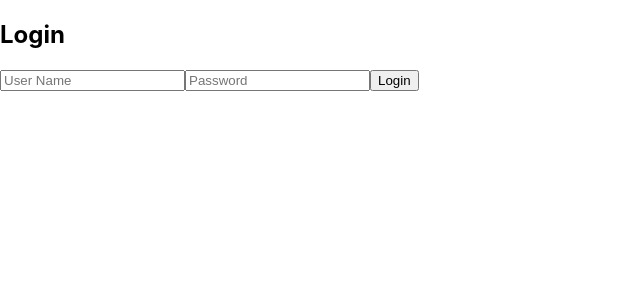
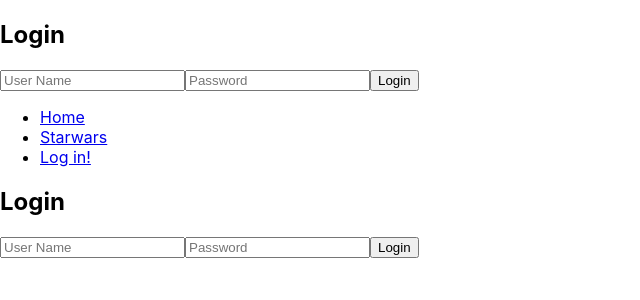
Before and after one commit to fred8728/DAT_3Sem_CA3Frontend, a React (Create React App) app: page /login in a window 1280 px wide. Shown: the top 300 px of the page, without its empty margins (0-640 px from the left). Built offline with nearby package versions, Linux system fonts and the light colour scheme; no server answers.

Commit message:
frontend starwars api behøver ikke login + andre changes

```diff
--- a/src/App.js
+++ b/src/App.js
@@ -9,6 +9,8 @@ import {
 import facade from "./apiFacade";
 import Nav from "./Navigation";
 import Swi from "./Switch";
+import Admins from "./Admin";
+import Users from "./Users";
 
 
 
@@ -79,12 +81,20 @@ class App extends Component {
         {!this.state.loggedIn ? (<LogIn login={this.login} />) :
           (<div>
             <LoggedIn />
-            <button onClick={this.logout}>Logout</button>
-
+            <nav>
+            <li>
+            <Link to="/users">See all users</Link>
+          </li>
+          <li>
+            <Link to="/admins">See all admins</Link>
+          </li>
+            </nav>
+             <button onClick={this.logout}>Logout</button>
+             </div>)}
             <Nav nav = {Nav}/>
             <Swi switch = {Swi}/>
 
-          </div>)}
+
       </Router>
     )
   }
--- /dev/null
+++ b/src/Login.js
@@ -0,0 +1,37 @@
+import React, { Component } from "react";
+import {
+    BrowserRouter as Router,
+    Route,
+    Link,
+    Switch,
+    useRouteMatch,
+    useParams} from "react-router-dom";
+import facade from "./apiFacade";
+
+class LogIn extends Component {
+    constructor(props) {
+      super(props);
+      this.state = { username: "", password: "" }
+    }
+    login = (evt) => {
+      evt.preventDefault();
+      this.props.login(this.state.username, this.state.password);
+    }
+    onChange = (evt) => {
+      this.setState({ [evt.target.id]: evt.target.value })
+    }
+
+    render() {
+      return (
+        <div>
+          <h2>Login</h2>
+          <form onSubmit={this.login} onChange={this.onChange} >
+            <input placeholder="User Name" id="username" />
+            <input placeholder="Password" id="password" />
+            <button>Login</button>
+          </form>
+        </div>
+      )
+    }
+  }
+  export default LogIn;
--- a/src/Navigation.js
+++ b/src/Navigation.js
@@ -14,14 +14,17 @@ import {
           <li>
             <Link to="/">Home</Link>
           </li>
-          <li>
+          {/* <li>
             <Link to="/users">See all users</Link>
           </li>
           <li>
             <Link to="/admins">See all admins</Link>
+          </li> */}
+          <li>
+            <Link to="/starwars">Starwars</Link>
           </li>
           <li>
-            <Link to="/starwars">Starwars</Link>
+            <Link to="/login">Log in!</Link>
           </li>
         </ul>
      </nav>
--- a/src/Switch.js
+++ b/src/Switch.js
@@ -9,6 +9,7 @@ useParams} from "react-router-dom";
 import StarWars from "./StarWars";
 import Users from "./Users";
 import Admins from "./Admin";
+import Login from "./Login";
 
 const Switches = () => {
     //fetch her måske siden det er parent component til vores 3 fetch sider.
@@ -37,6 +38,9 @@ const Switches = () => {
       <Route path="/admins">
         <Admins />
       </Route>
+      <Route path= "/login">
+        <Login />
+      </Route>
     </Switch>
     );
   }
```
Also changed, not shown: src/Home.js (added, +20 -0 lines), src/LoggedIn.js (added, +31 -0 lines).
